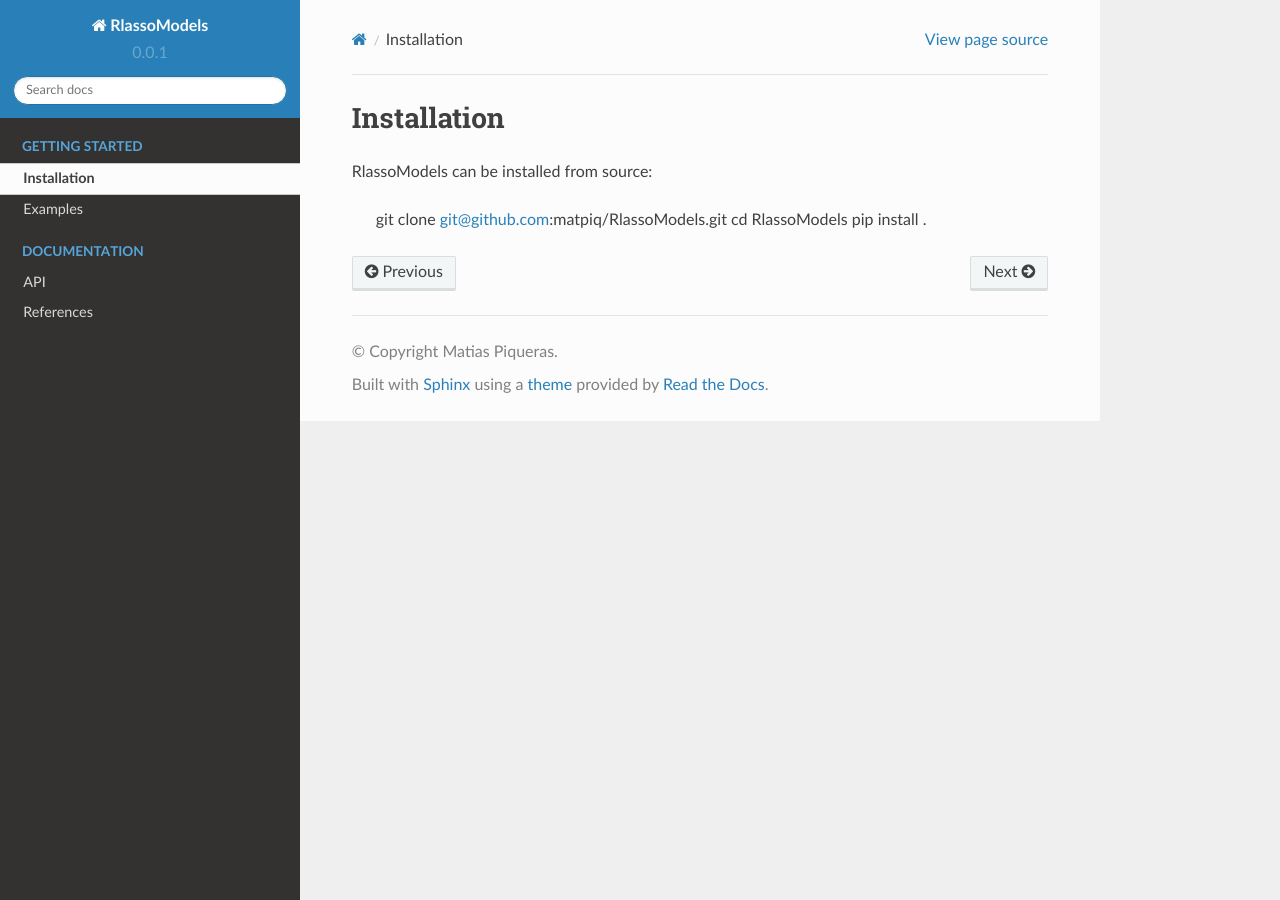
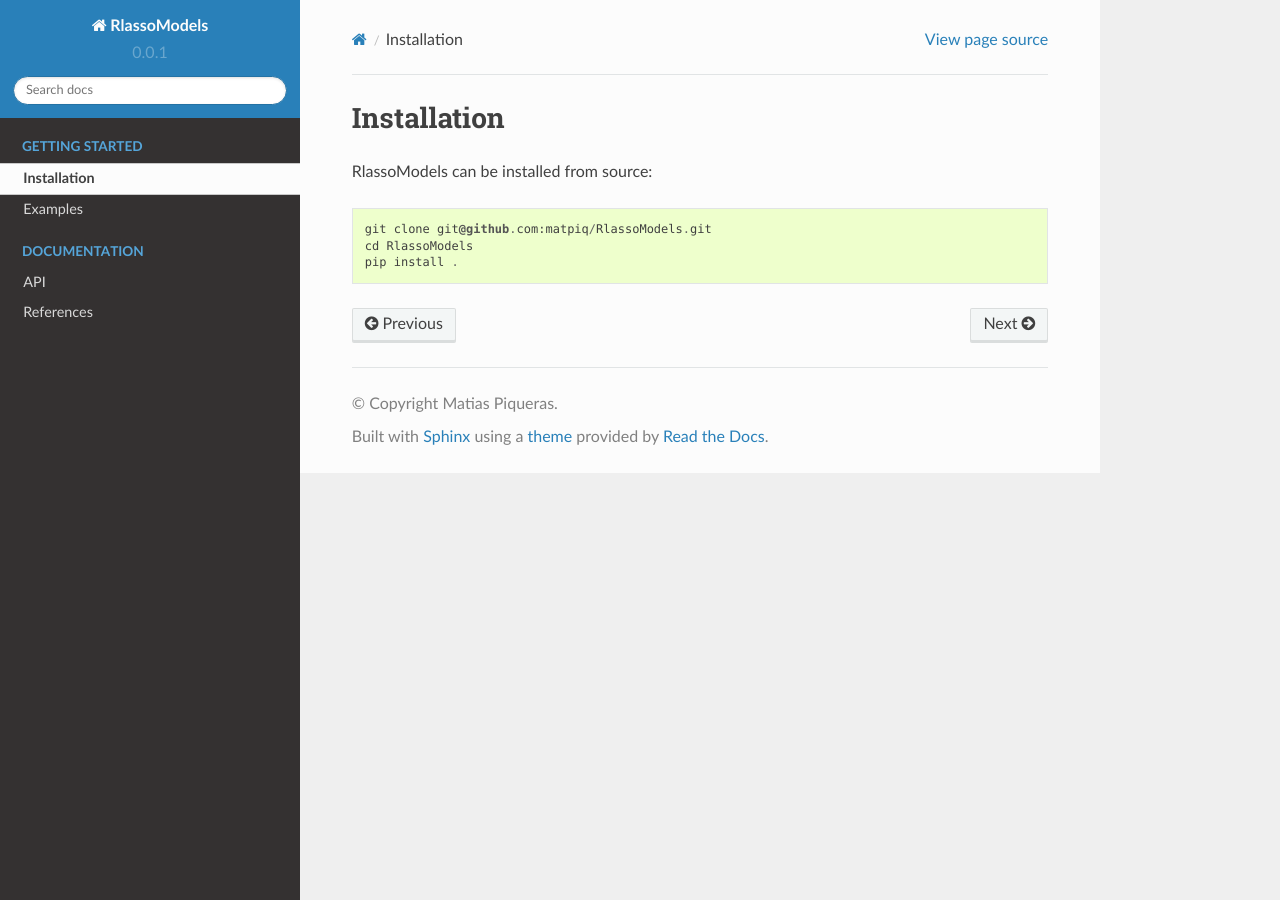
Before and after one commit to MatPiq/RlassoModels, a Sphinx documentation site: the page built from docs/installation.rst, in a window 1280 px wide. Built offline with Sphinx 7.4.7 and the Read the Docs theme 2.0.0, drawn with Linux system fonts in a browser that asks for light colours; formulas are drawn with MathJax 3.

```diff
--- a/docs/installation.rst
+++ b/docs/installation.rst
@@ -2,7 +2,8 @@
 Installation
 #####################################
 
-RlassoModels can be installed from source:
+RlassoModels can be installed from source::
+
 
     git clone git@github.com:matpiq/RlassoModels.git
     cd RlassoModels
```
